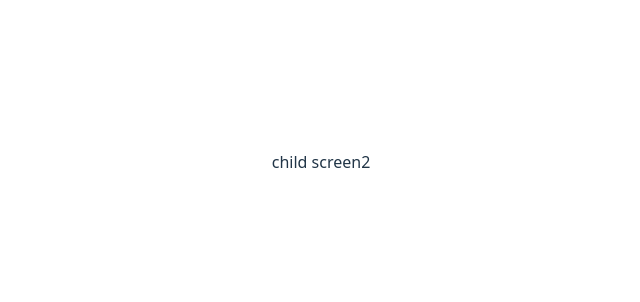
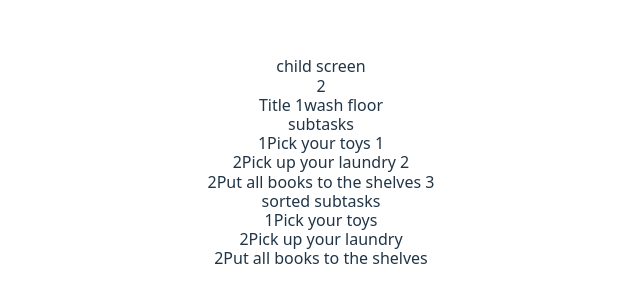
Before and after one commit to Iloha/adhd, a React (Vite) app: page / in a window 1280 px wide. Shown: the part 222-524 px from the top of the page, without its empty margins (319-959 px from the left). Built offline with nearby package versions, Linux system fonts and the light colour scheme; data requests are answered from the project's data file.

Commit message:
add sort method for subtasks

```diff
--- a/src/App.jsx
+++ b/src/App.jsx
@@ -29,7 +29,7 @@ function App() {
   }
 }, [tasks, activeTaskId, setActiveTaskId])
 
-  const activeTask = tasks.find(task => task.id === activeTaskId) ?? 1
+  const activeTask = tasks.find(task => task.id === activeTaskId) ?? 0
 
   const fetchTasks = async () => {
       const res = await fetch(`http://localhost:5001/tasks`)
--- a/src/screens/ChildScreen.jsx
+++ b/src/screens/ChildScreen.jsx
@@ -1,11 +1,34 @@
-function ChildScreen ({ tasks, activeTask, setTasks}) {
-    return (
-        <div> child screen
-            { !activeTask ? 'Choose task' : ''}
-            { activeTask.id }
-            {/* { activeTask.done === true ? 'Done!' : '' } */}
-        </div>
-    )
+function ChildScreen({ tasks, activeTask, setTasks }) {
+  if (!activeTask) {
+    return <div>child screen — Choose task</div>
+  }
+
+  const subtasks = activeTask.subtasks ?? []
+
+  return (
+    <div>
+      child screen
+      {activeTask.done === true ? "Done!" : ""}
+      <div>{activeTask.id}</div>
+
+      <div>Title {activeTask.text}</div>
+
+      <div>
+        subtasks
+        {subtasks.map((subtask) => (
+          <div key={subtask.order}>{subtask.title} {subtask.order}</div>
+        ))}
+        <div>
+            sorted subtasks
+            {[...subtasks]
+                .sort((a, b) => a.order - b.order)
+                .map((subtask) => (
+                <div key={subtask.order}>{subtask.title}</div>
+                ))}
+            </div>
+      </div>
+    </div>
+  )
 }
 
 export default ChildScreen
```
